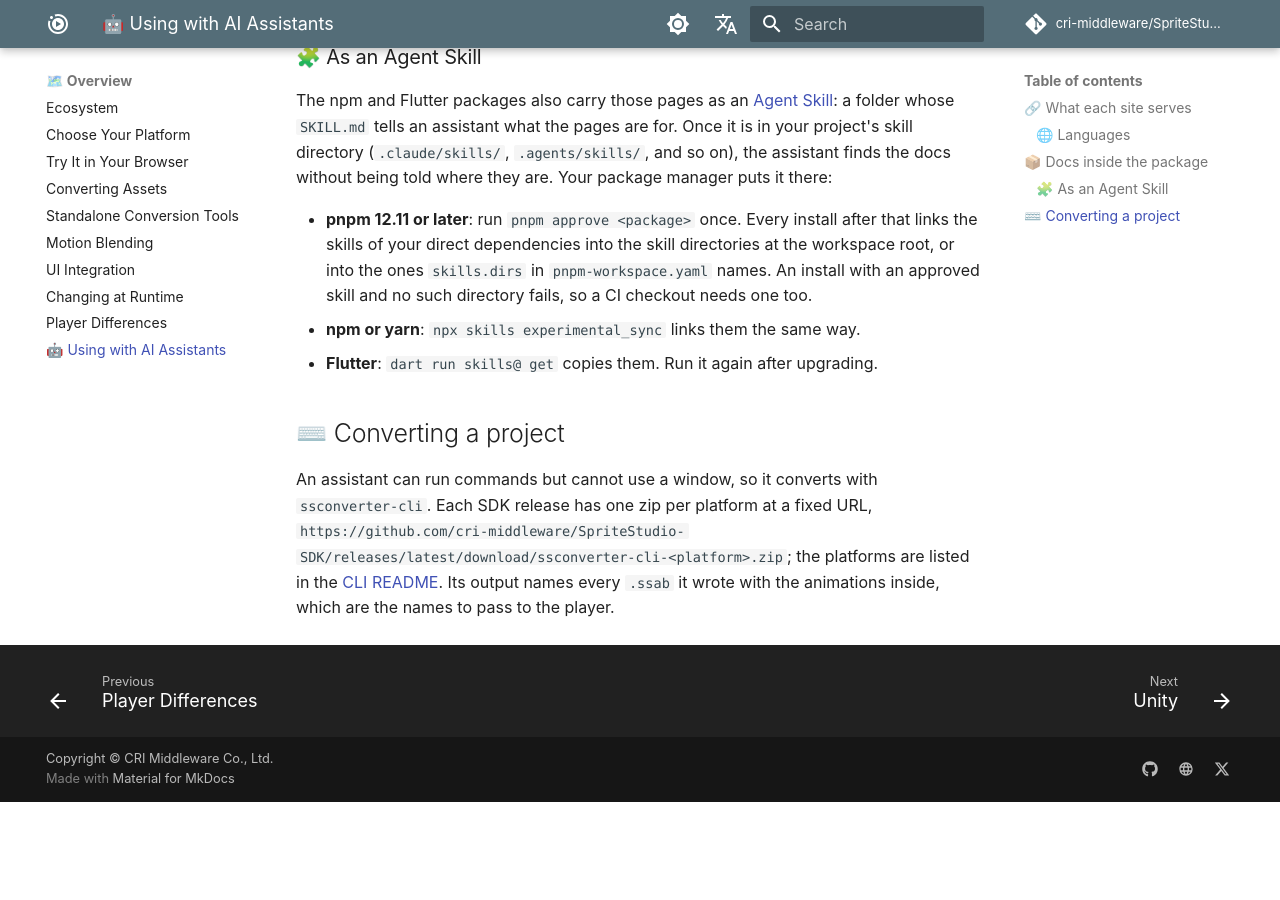
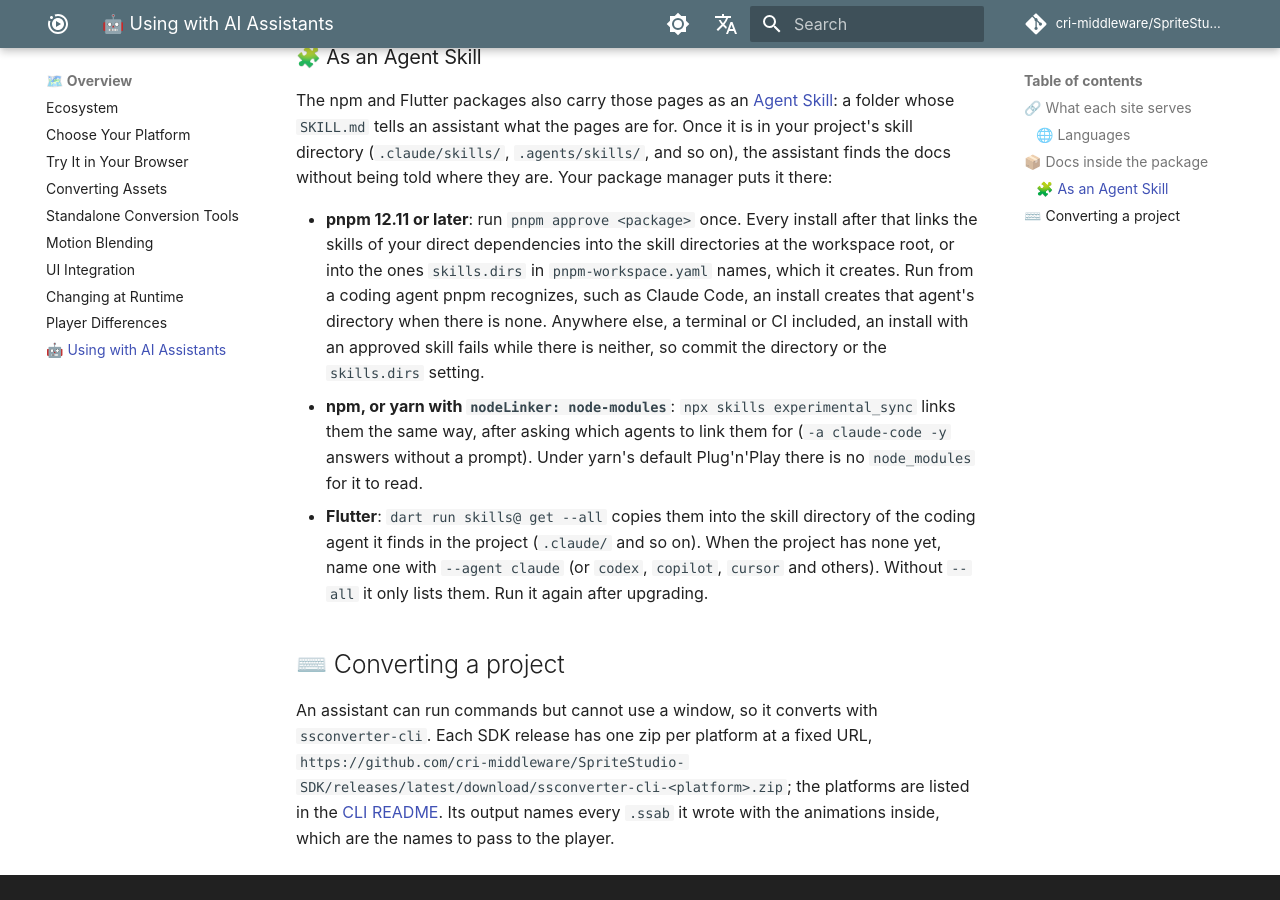
Before and after one commit to cri-middleware/SpriteStudio-Docs, an MkDocs documentation site: the page built from docs/en/overview/ai-assistants.md, in a window 1280 px wide and 900 px high, scrolled down 2217 px. Built offline with MkDocs 1.6.1 and Material for MkDocs 9.7.7, drawn with Linux system fonts in a browser that asks for light colours; comment, search, counter and statistics services are not loaded; before the commit the page ends 3019 px from its top, so only the background shows below that.

Commit message:
docs(ai-assistants): match the skill setup steps to what the tools do
Followed "As an Agent Skill" in fresh projects, with the packages
installed by name from a local registry. pnpm creates a coding agent's
directory when run from one and creates the skills.dirs ones, so the
failure the page described is outside an agent with neither. npx skills
experimental_sync asks which agents to link for, and finds nothing under
yarn's Plug'n'Play. dart run skills@ get only lists the skills without
--all, and needs --agent when the project has no agent's directory.

```diff
--- a/docs/en/overview/ai-assistants.md
+++ b/docs/en/overview/ai-assistants.md
@@ -47,9 +47,9 @@ Every player's package carries its documentation for the version you installed,
 
 The npm and Flutter packages also carry those pages as an [Agent Skill](https://agentskills.io): a folder whose `SKILL.md` tells an assistant what the pages are for. Once it is in your project's skill directory (`.claude/skills/`, `.agents/skills/`, and so on), the assistant finds the docs without being told where they are. Your package manager puts it there:
 
-- **pnpm 12.11 or later**: run `pnpm approve <package>` once. Every install after that links the skills of your direct dependencies into the skill directories at the workspace root, or into the ones `skills.dirs` in `pnpm-workspace.yaml` names. An install with an approved skill and no such directory fails, so a CI checkout needs one too.
-- **npm or yarn**: `npx skills experimental_sync` links them the same way.
-- **Flutter**: `dart run skills@ get` copies them. Run it again after upgrading.
+- **pnpm 12.11 or later**: run `pnpm approve <package>` once. Every install after that links the skills of your direct dependencies into the skill directories at the workspace root, or into the ones `skills.dirs` in `pnpm-workspace.yaml` names, which it creates. Run from a coding agent pnpm recognizes, such as Claude Code, an install creates that agent's directory when there is none. Anywhere else, a terminal or CI included, an install with an approved skill fails while there is neither, so commit the directory or the `skills.dirs` setting.
+- **npm, or yarn with `nodeLinker: node-modules`**: `npx skills experimental_sync` links them the same way, after asking which agents to link them for (`-a claude-code -y` answers without a prompt). Under yarn's default Plug'n'Play there is no `node_modules` for it to read.
+- **Flutter**: `dart run skills@ get --all` copies them into the skill directory of the coding agent it finds in the project (`.claude/` and so on). When the project has none yet, name one with `--agent claude` (or `codex`, `copilot`, `cursor` and others). Without `--all` it only lists them. Run it again after upgrading.
 
 ## ⌨️ Converting a project
 
```
Also changed, not shown: docs/ja/overview/ai-assistants.md (+3 -3 lines).
